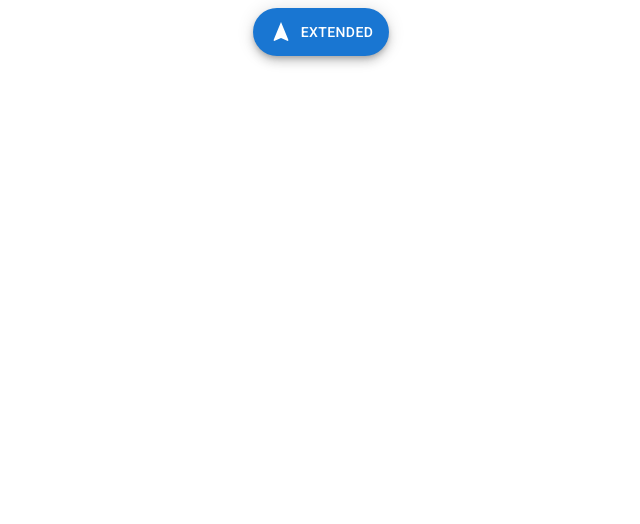
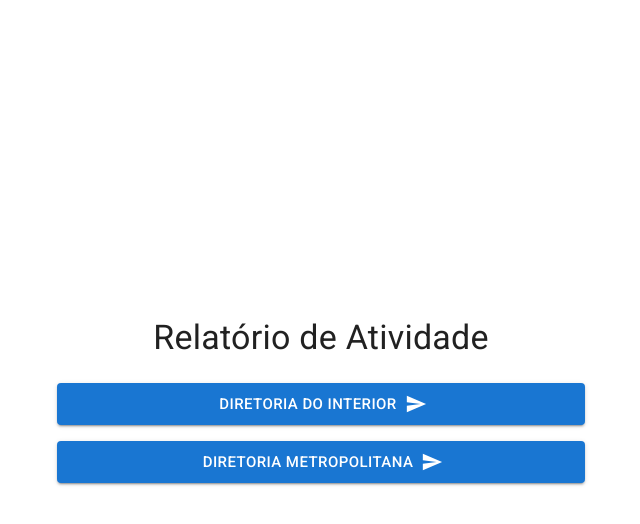
Before and after one commit to SabrinaSouzaDev/next-bootstrap, a Next.js app: page /relatoriodeativ in a window 1280 px wide. Shown: the top 524 px of the page, without its empty margins (319-959 px from the left). Built offline with nearby package versions, Linux system fonts and the light colour scheme.

Commit message:
page relatorio de atividade modificada

```diff
--- a/lib/theme.tsx
+++ b/lib/theme.tsx
@@ -9,11 +9,13 @@ export const roboto = Roboto({
   fallback: ['Helvetica', 'Arial', 'sans-serif'],
 });
 
+
+
 // Create a theme instance.
 const theme = createTheme({
   palette: {
     primary: {
-      main: blue[700],
+      main: blue[900],
       light: '#757ce8',
       dark: '#002884',
       contrastText: '#fff',
--- a/src/pages/login.tsx
+++ b/src/pages/login.tsx
@@ -94,7 +94,7 @@ export default function LoginPage() {
    <div>
 
      <Typography className={classes.sloganTitle} variant="h4" component="h2">
-       FORMULÁIOS
+       Relatorios DPA
      </Typography>
    </div>
 
--- a/src/pages/relatoriodeativ.tsx
+++ b/src/pages/relatoriodeativ.tsx
@@ -7,20 +7,25 @@ import {
 } from '@material-ui/core/styles';
 import CssBaseline from '@mui/material/CssBaseline';
 import {Row, Col} from 'react-bootstrap';
-import { Container, Box, Button } from '@mui/material';
+import { Container, Box, Button, Typography, Paper } from '@mui/material';
+import "bootstrap/dist/css/bootstrap.min.css";
+import SendIcon from '@mui/icons-material/Send';
 import Stack from '@mui/material/Stack';
-import "bootstrap/dist/css/bootstrap.min.css";
-import Fab from '@mui/material/Fab';
-import NavigationIcon from '@mui/icons-material/Navigation';
 
 
 
 const useStyles = makeStyles((theme: Theme) =>
   createStyles({
     root: {
-      flexGrow: 1,
-      display: 'flex'
-    }
+      display: 'flex',
+      justifyContent: 'center',
+      alignItems: 'center',
+      flexWrap: 'wrap',
+      alignContent: 'center',
+      minHeight: '100vh',
+      gap: theme.spacing(2),
+      padding: theme.spacing(8),
+    },
   }),
 );
 
@@ -28,15 +33,41 @@ export default function SelectLabels() {
   const classes = useStyles();
   return (
      <Container component="main" className="d-flex justify-content-center align-items-center align-self-center">
+    <div className={classes.root}>
      <CssBaseline />
-     <Box sx={{ '& > :not(style)': { m: 1 } }}>
-    <div>
-    <Fab variant="extended" color="primary" aria-label="add">
-        <NavigationIcon sx={{ mr: 1 }} />
-        Extended
-      </Fab>
+
+     <Row className="text-center border-12">
+      <Col>
+     <Box sx={{ '& > :not(style)': { m: 1 } }} className="text-center">
+     <Box  m={2}>
+      <Col>
+      <Typography variant="h4" component="h2">
+        Relatório de Atividade
+      </Typography>
+      </Col>
+      </Box>
+    <div >
+    <Stack spacing={2} direction="column" className='mt-4 d-lg-block'>
+        <Button type="submit"
+              fullWidth
+              variant="contained"
+              sx={{ mt: 2, mb: 4 }}
+              size="large"
+              href="#contained-buttons"
+              endIcon={<SendIcon />} >Diretoria do Interior</Button>
+              <Button
+              fullWidth
+              type="submit"
+              variant="contained"
+              sx={{ mt: 2, mb: 4 }}
+              size="large"
+              href="/diretoriaAdministrativa" endIcon={<SendIcon />}>Diretoria Metropolitana</Button>
+    </Stack>
     </div>
     </Box>
+    </Col>
+    </Row>
+  </div>
     </Container>
 
   );
```
